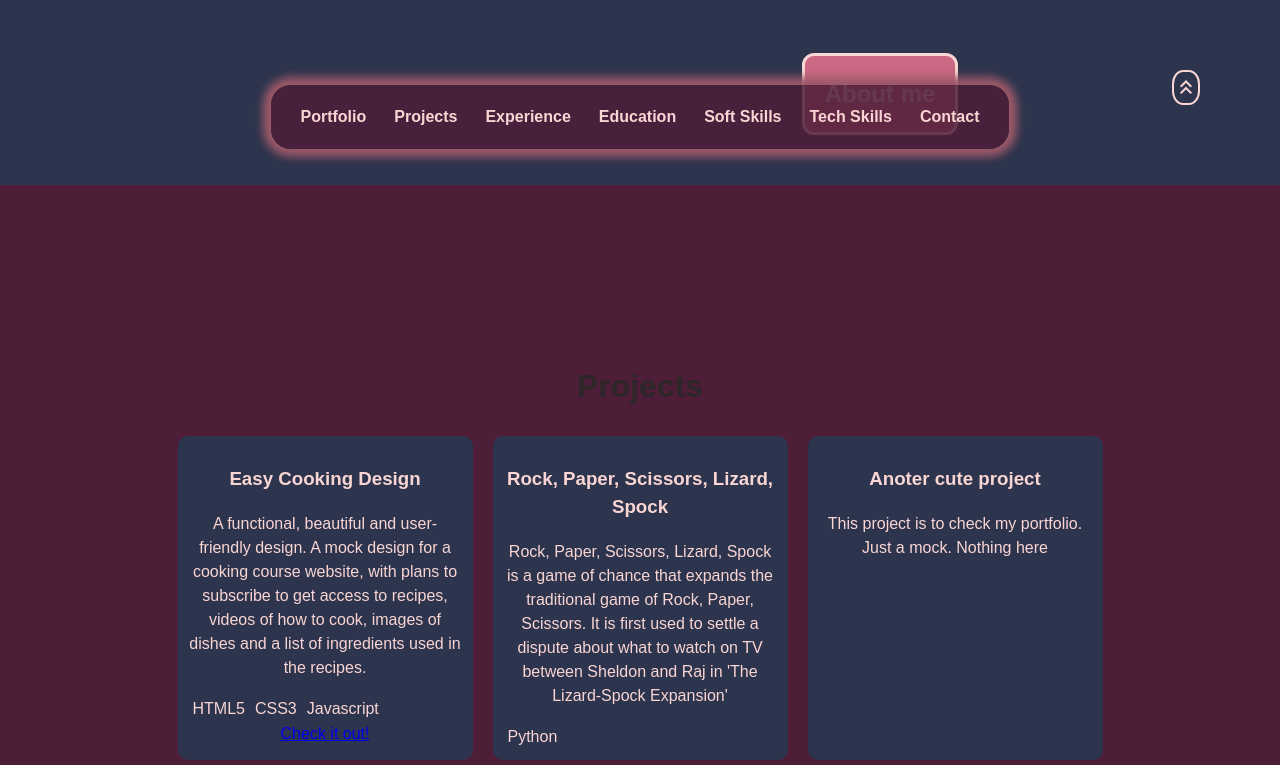
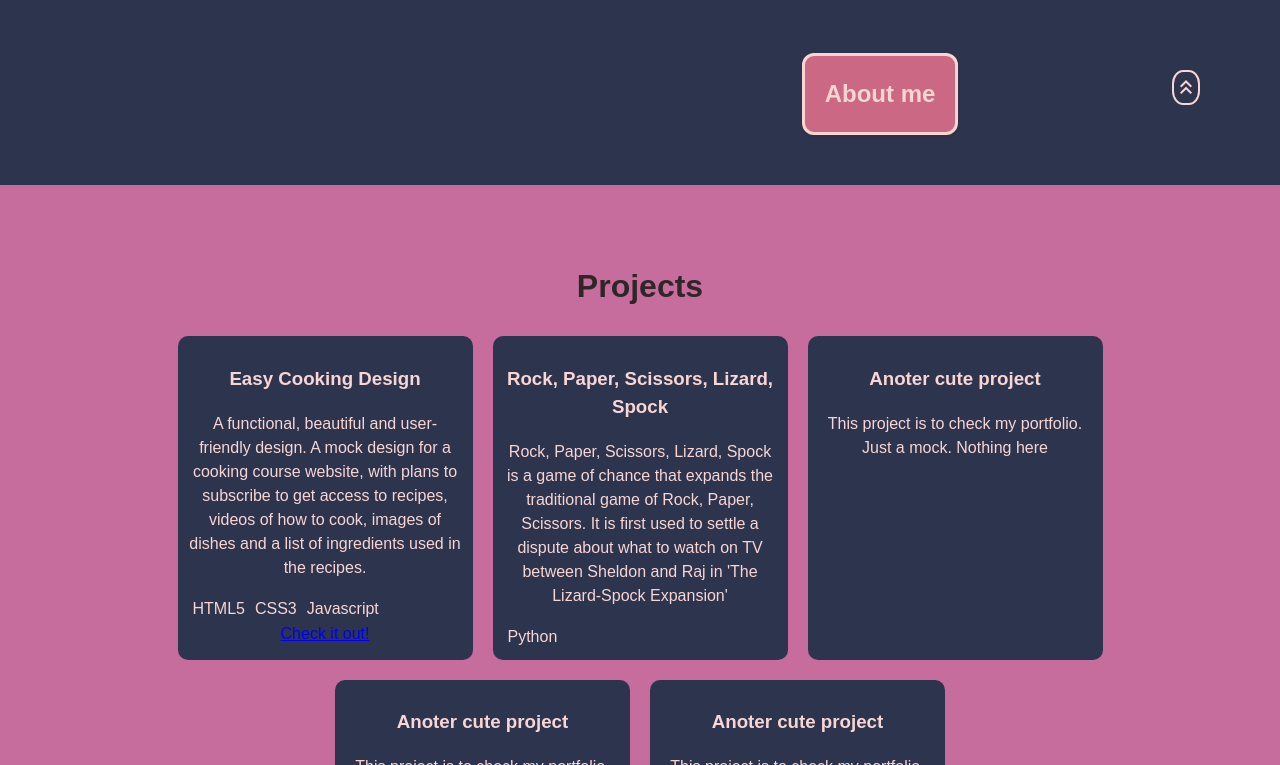
Before and after one commit to laislodi/portfolio, a React (Create React App) app: page / in a window 1280 px wide. Shown: the part 615-1380 px from the top of the page. Built offline with nearby package versions, Linux system fonts and the light colour scheme.

Commit message:
Adjust styles
- Fix background color on Skills
- Add z-index to Menu
- Fix Portfolio link to #
- Add Fade-in to menu

```diff
--- a/src/components/Menu/Menu.css
+++ b/src/components/Menu/Menu.css
@@ -20,12 +20,22 @@
   transform: translateY(0);
 }
 
+@media (prefers-reduced-motion: no-preference) {
+}
+
 .menu {
   position: relative;
-  margin-top: 100px
+  z-index: 10;
+  opacity: 0;
+  animation: fade-in linear forwards;
+  animation-timeline: view();
 }
 
-.menu .menu-list{
+@keyframes fade-in {
+  to {opacity: 1;}
+}
+
+.menu .menu-list {
   list-style: none;
   padding: 20px;
   position: fixed;
--- a/src/components/Menu/Menu.jsx
+++ b/src/components/Menu/Menu.jsx
@@ -1,13 +1,10 @@
 import "./Menu.css";
 
-
 export default function Menu() {
-
-
   return (<>
       <div className="menu">
         <ul className="menu-list">
-          <a href="#portfolio">
+          <a href="#">
             <li className="menu-option">Portfolio</li>
           </a>
           <a href="#projects">
--- a/src/components/Projects/Projects.css
+++ b/src/components/Projects/Projects.css
@@ -1,6 +1,7 @@
 #projects {
   position: relative;
   min-height: 100vh;
+  background-color: var(--accent-light-pink);
 }
 
 #projects .title-link {
--- a/src/components/Skills/Skills.css
+++ b/src/components/Skills/Skills.css
@@ -1,3 +1,8 @@
+#tech-skills {
+  background-color: var(--accent-light-pink);
+  color: var(--black);
+}
+
 #soft-skills, #tech-skills {
   display: flex;
   flex-direction: column;
```
